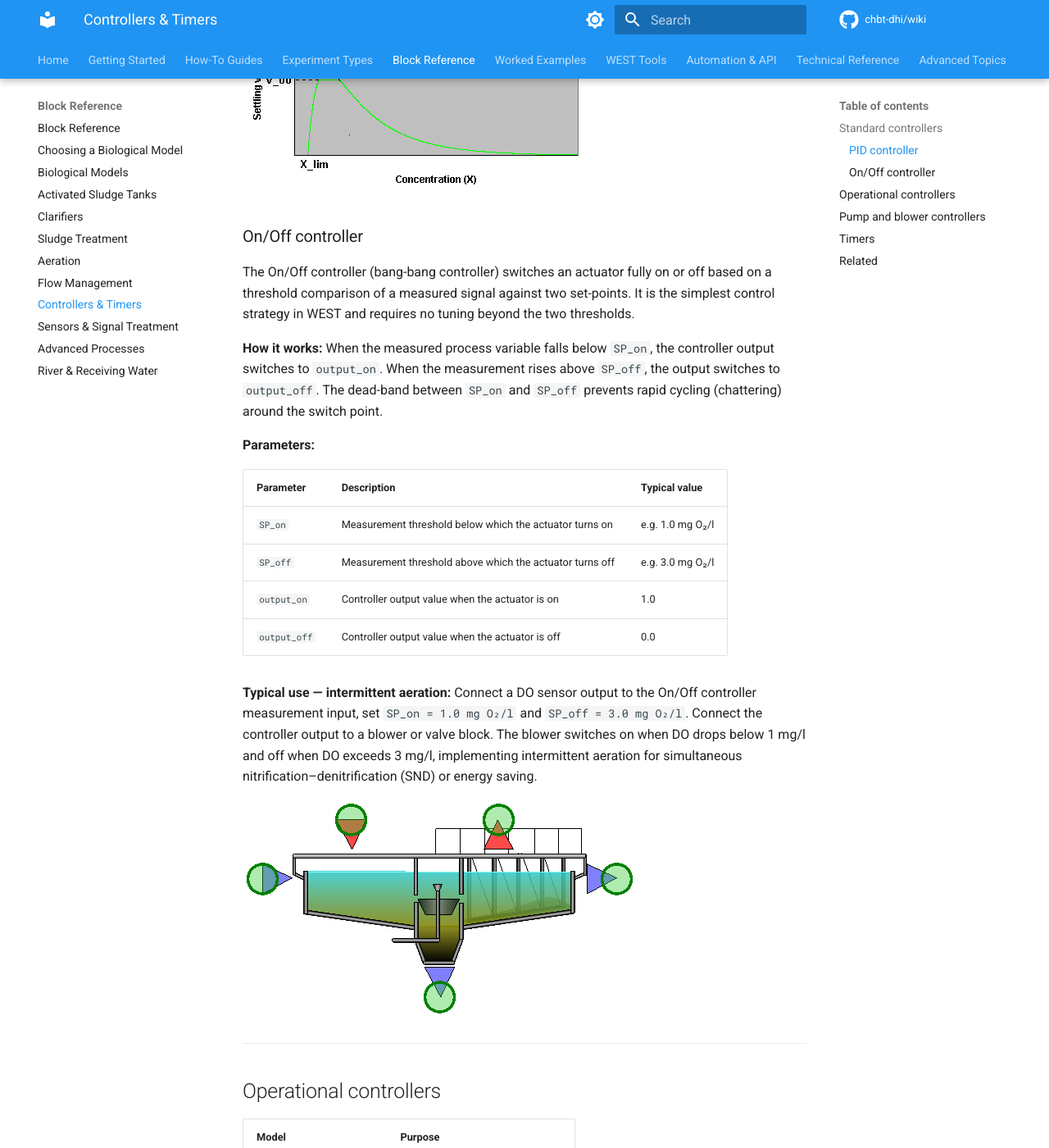
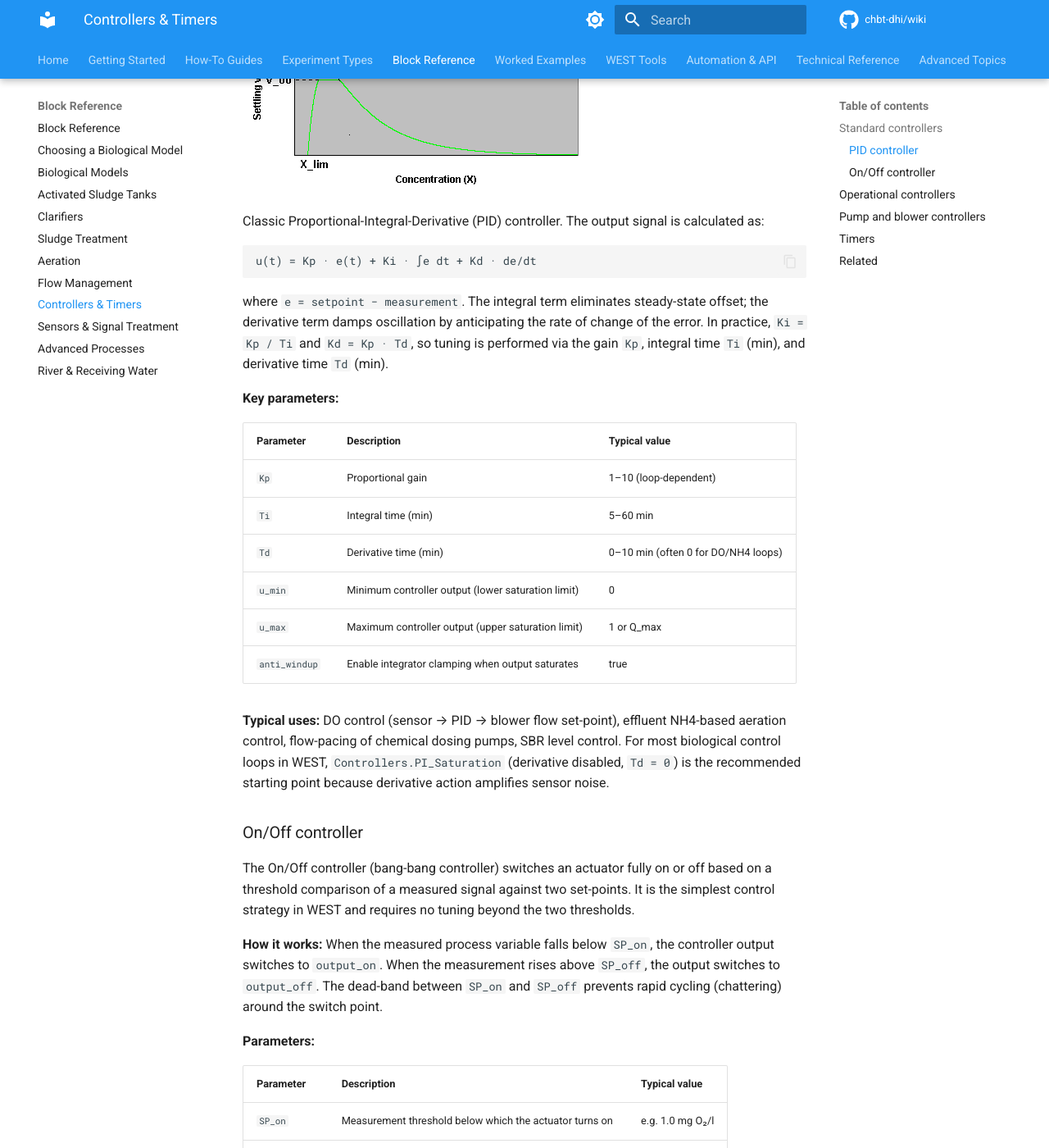
Before and after one commit to CHBT-DHI/Wiki, an MkDocs documentation site: the page built from docs/block-reference/controllers-timers.md, in a window 1280 px wide and 1400 px high, scrolled down 1352 px. Shown: the whole window at 82% size. Built offline with MkDocs 1.6.1 and Material for MkDocs 9.7.7, drawn with Linux system fonts in a browser that asks for light colours; comment, search, counter and statistics services are not loaded.

Commit message:
docs: fill empty PID controller section

````diff
--- a/docs/block-reference/controllers-timers.md
+++ b/docs/block-reference/controllers-timers.md
@@ -32,6 +32,27 @@ tags:
 ![PID controller — description](../assets/images/modelica-p266-img1.png)
 
 ![PID controller — parameters table](../assets/images/modelica-p272-img1.png)
+
+Classic Proportional-Integral-Derivative (PID) controller. The output signal is calculated as:
+
+```
+u(t) = Kp · e(t) + Ki · ∫e dt + Kd · de/dt
+```
+
+where `e = setpoint − measurement`. The integral term eliminates steady-state offset; the derivative term damps oscillation by anticipating the rate of change of the error. In practice, `Ki = Kp / Ti` and `Kd = Kp · Td`, so tuning is performed via the gain `Kp`, integral time `Ti` (min), and derivative time `Td` (min).
+
+**Key parameters:**
+
+| Parameter | Description | Typical value |
+|---|---|---|
+| `Kp` | Proportional gain | 1–10 (loop-dependent) |
+| `Ti` | Integral time (min) | 5–60 min |
+| `Td` | Derivative time (min) | 0–10 min (often 0 for DO/NH4 loops) |
+| `u_min` | Minimum controller output (lower saturation limit) | 0 |
+| `u_max` | Maximum controller output (upper saturation limit) | 1 or Q_max |
+| `anti_windup` | Enable integrator clamping when output saturates | true |
+
+**Typical uses:** DO control (sensor → PID → blower flow set-point), effluent NH4-based aeration control, flow-pacing of chemical dosing pumps, SBR level control. For most biological control loops in WEST, `Controllers.PI_Saturation` (derivative disabled, `Td = 0`) is the recommended starting point because derivative action amplifies sensor noise.
 
 ### On/Off controller
 
````
